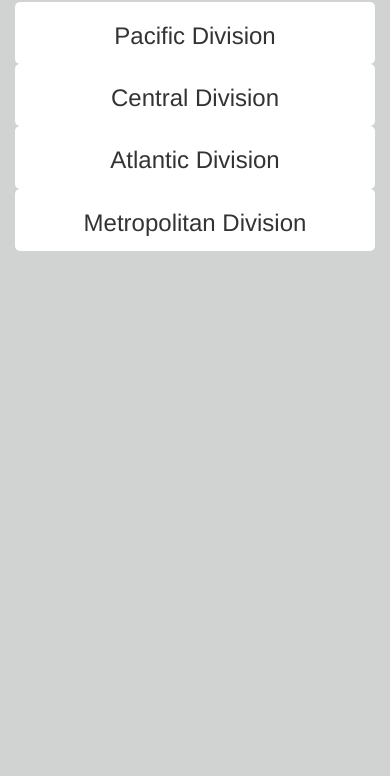
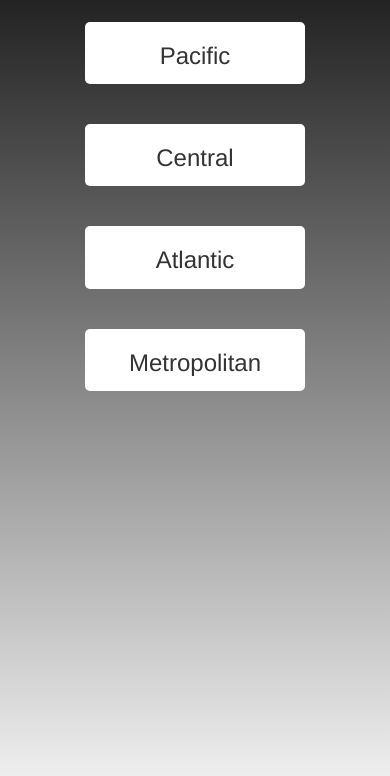
Before and after one commit to aaronmarkle/nhl, a plain HTML site: page index.html in a window 390 px wide. Shown: the part 68-844 px from the top of the page. Drawn offline with nearby package versions, Linux system fonts and the light colour scheme; no server answers.

Commit message:
added responsive classes to rankings section #1

```diff
--- a/default.css
+++ b/default.css
@@ -1,5 +1,10 @@
+html {
+  height: 100%;
+}
+
 body {
-  background-color: #d1d3d3;
+  background: linear-gradient(#111, #eee);
+  background-repeat: no-repeat;
 }
 
 a {
@@ -10,8 +15,13 @@ a {
   background-color: #fff;
   border-radius: 5px;
   padding: 1px 10px 5px 10px;
+  margin: 20px 5px;
 }
 
 th {
   padding: 8px;
 }
+
+.h1 {
+  color: #fff;
+}
--- a/index.html
+++ b/index.html
@@ -9,24 +9,24 @@
   <p class="h1 text-center">nhl Standings</p>
   <div class="container">
     <div class="row">
-      <div class="col-sm-3">
+      <div class="col-lg-3 col-sm-6 col-sm-offset-0 col-xs-8 col-xs-offset-2">
         <div id="Pacific" class="division">
-          <p class="h3 text-center">Pacific Division</p>
+          <p class="h3 text-center">Pacific</p>
         </div>
       </div>
-      <div class="col-sm-3">
+      <div class="col-lg-3 col-sm-6 col-sm-offset-0 col-xs-8 col-xs-offset-2">
         <div id="Central" class="division">
-          <p class="h3 text-center">Central Division</p>
+          <p class="h3 text-center">Central</p>
         </div>
       </div>
-      <div class="col-sm-3">
+      <div class="col-lg-3 col-sm-6 col-sm-offset-0 col-xs-8 col-xs-offset-2">
         <div id="Atlantic" class="division">
-          <p class="h3 text-center">Atlantic Division</p>
+          <p class="h3 text-center">Atlantic</p>
         </div>
       </div>
-      <div class="col-sm-3">
+      <div class="col-lg-3 col-sm-6 col-sm-offset-0 col-xs-8 col-xs-offset-2">
         <div id="Metropolitan" class="division">
-          <p class="h3 text-center">Metropolitan Division</p>
+          <p class="h3 text-center">Metropolitan</p>
         </div>
       </div>
     </div>
```
